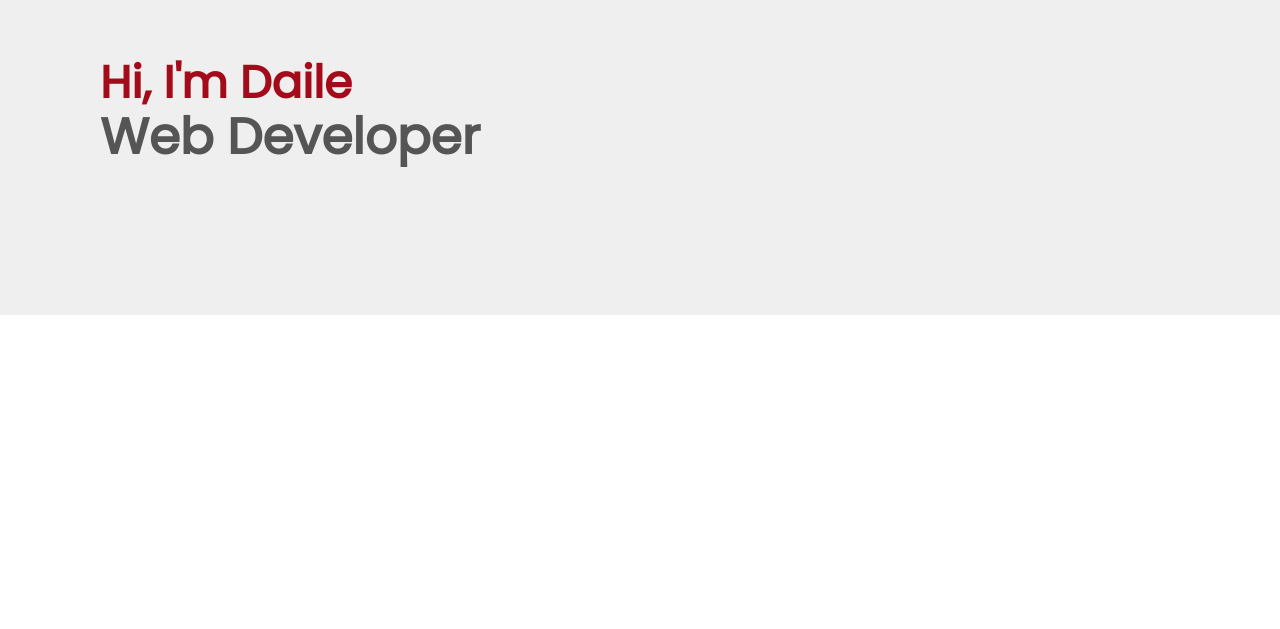
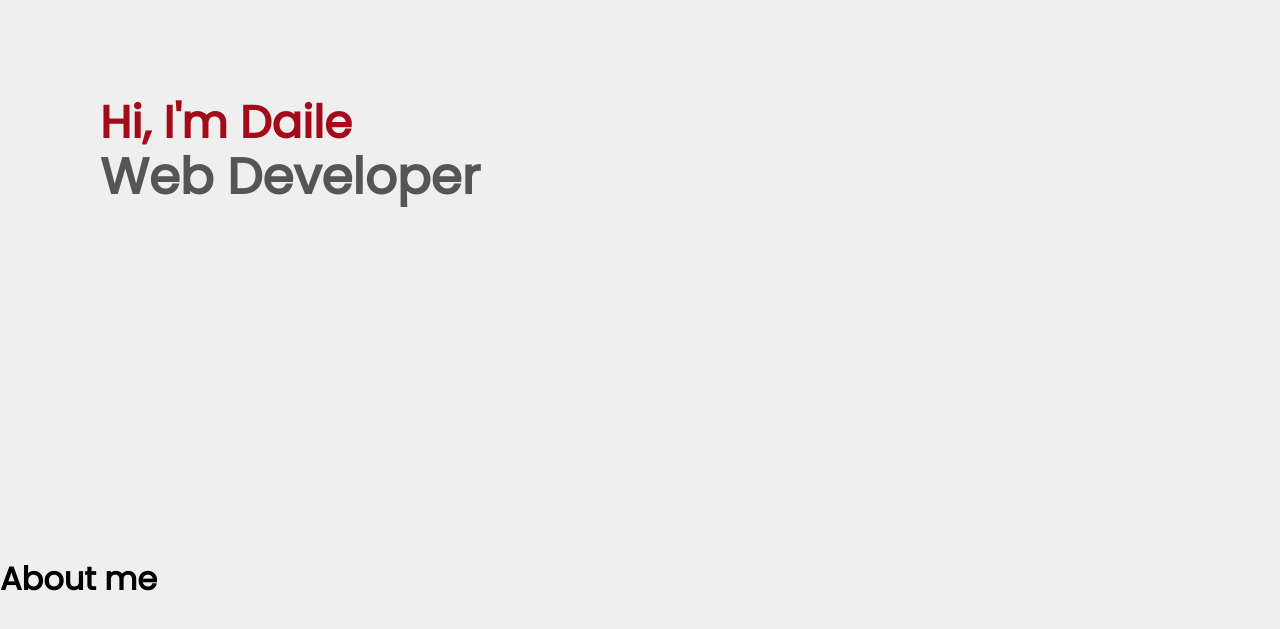
Before and after one commit to dailedreamer/allandailevida, a Vue app: page /#/ in a window 1280 px wide. Shown: the part 485-1114 px from the top of the page. Before the commit the page ends 800 px from the top, so only its background shows below. Built offline with nearby package versions, Linux system fonts and the light colour scheme.

Commit message:
[ABOUT] Added : about details and scss file

```diff
--- /dev/null
+++ b/src/assets/sass/Module/about.scss
@@ -0,0 +1,10 @@
+@import "../Imports/general";
+
+.about
+{
+    background-color: $gray;
+    height: 100vh;
+    width: 100vw;
+    position: relative;
+
+}
--- a/src/assets/sass/Module/home.scss
+++ b/src/assets/sass/Module/home.scss
@@ -3,7 +3,7 @@
 .home
 {
     background-color: $gray;
-    height: 100vh;
+    height: 130vh;
     width: 100vw;
     position: relative;
 
@@ -32,6 +32,6 @@
     bottom: 0;
     left: 0;
     padding-left: 100px;
-    padding-bottom: 150px;
+    padding-bottom: 350px;
 
 }
--- /dev/null
+++ b/src/components/About.vue
@@ -0,0 +1,18 @@
+<template>
+  <div class="about">
+
+      <h1>About me</h1>
+
+
+  </div>
+</template>
+
+<script>
+export default {
+  name: "about",
+};
+</script>
+
+<style lang="scss">
+  @import "../assets/sass/Module/about";
+</style>
--- a/src/views/Portfolio.vue
+++ b/src/views/Portfolio.vue
@@ -1,16 +1,19 @@
 <template>
   <div class="portfolio">
     <Home />
+    <About />
   </div>
 </template>
 
 <script>
 // @ is an alias to /src
 import Home from "../components/Home";
+import About from "../components/About";
 export default {
   name: "Portfolio",
   components: {
     Home,
+    About,
   },
 };
 </script>
```
